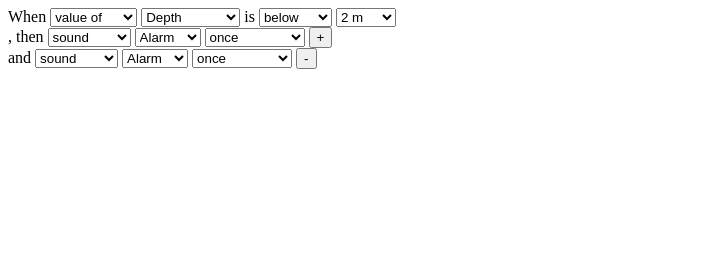
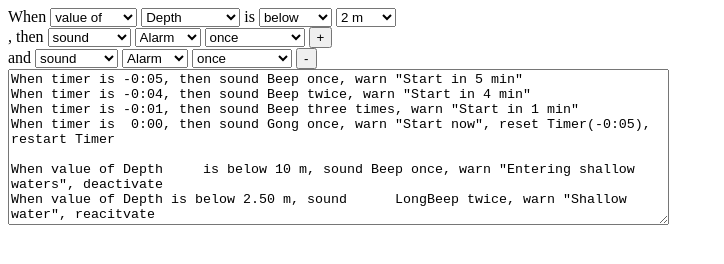
Before and after one commit to markoboger/Signal-K-Alarm, a plain HTML site: page index.html in a window 1280 px wide. Shown: the whole page, without its empty margins (0-724 px from the left). Drawn offline with Linux system fonts and the light colour scheme; a script that the page names is missing.

Commit message:
added example text and textarea

```diff
--- a/index.html
+++ b/index.html
@@ -432,9 +432,11 @@
         </select>
     </span>
     <span id="WarnAction" hidden>
+        with message
         <input type="text">
     </span>
     <span id="LogAction" hidden>
+        with LogEntry
         <input type="text">
     </span>
     <span id="SendAction" hidden>
@@ -445,14 +447,15 @@
             <option>Owner</option>
             <option>Service</option>
         </select>
+        message
         <input type="text">
     </span>
     <span id="DeactivateAction" hidden>
         this rule
     </span>
     <span id="ReactivateAction" hidden>
+        this rule
         <select id="ReactivateSelector">
-            this rule
             <option>after 0:01</option>
             <option>after 0:05</option>
             <option>after 1:00</option>
@@ -461,10 +464,11 @@
     </span>
     <span id="ResetAction" hidden>
         <select id="ResetSelector">
+            <option>Timer(0:00)</option>
             <option>Timer(-0:05)</option>
-            <option>Timer(0:00)</option>
+            <option>Timer(-0:10)</option>
+            <option>Timer(-0:20)</option>
             <option>Timer(-1:00)</option>
-            <option>Timer(-0:10)</option>
         </select>
     </span>
     <span id="RestartAction" hidden>
@@ -508,6 +512,26 @@
     </span>
         <span id="remAction"><button>-</button></span>
 </div>
+<div><textarea rows="10" cols="80">
+When timer is -0:05, then sound	Beep once, warn "Start in 5 min"
+When timer is -0:04, then sound	Beep twice, warn "Start in 4 min"
+When timer is -0:01, then sound	Beep three times, warn "Start in 1 min"
+When timer is  0:00, then sound	Gong once, warn "Start now", reset Timer(-0:05), restart Timer
+
+When value of Depth	is below 10 m, sound Beep once, warn "Entering shallow waters", deactivate
+When value of Depth is below 2.50 m, sound	LongBeep twice, warn "Shallow water", reacitvate
+When value of Log is above 1000 nm, sound Beep three times, warn "Check Oil", log
+When value of Fuel is below 20%, warn "Fuel is low", reactivate
+When value of Fuel is below 10%, sound Beep once, warn "Refuel"
+When value of TWA is outside 150 and 210, sound	Alarm1	3 min,warn "Wind direction has changed", reactivate
+When distance to Marker17 is below	1 nm, sound  Beep once, warn "Approaching Marker 17", deactivate
+When distance to Anker is above 100 m, sound Alarm1	until checked, warn "Anker drifting", reactivate
+
+When timer is 0:20 sound Beep once, warn "Time for Lookout"	reset Timer, start Timer
+When time is 0:00 reset Daylog
+When value of Battery is below	20%, send "Charge Battery" to me, reactivate after 1:00
+When value of TWS is  above	40kn, send	"Boat in Storm"	to me, reactivate after 1:00
+</textarea></div>
 
 
 </body>
```
